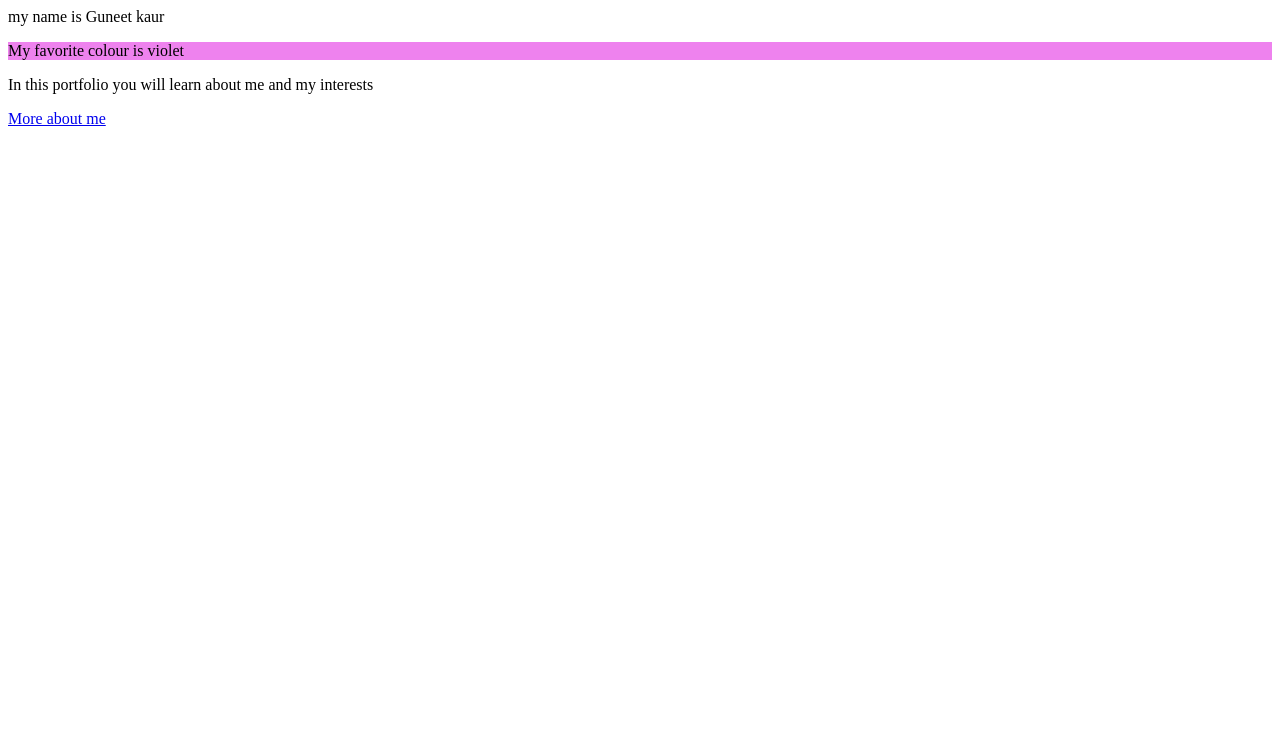
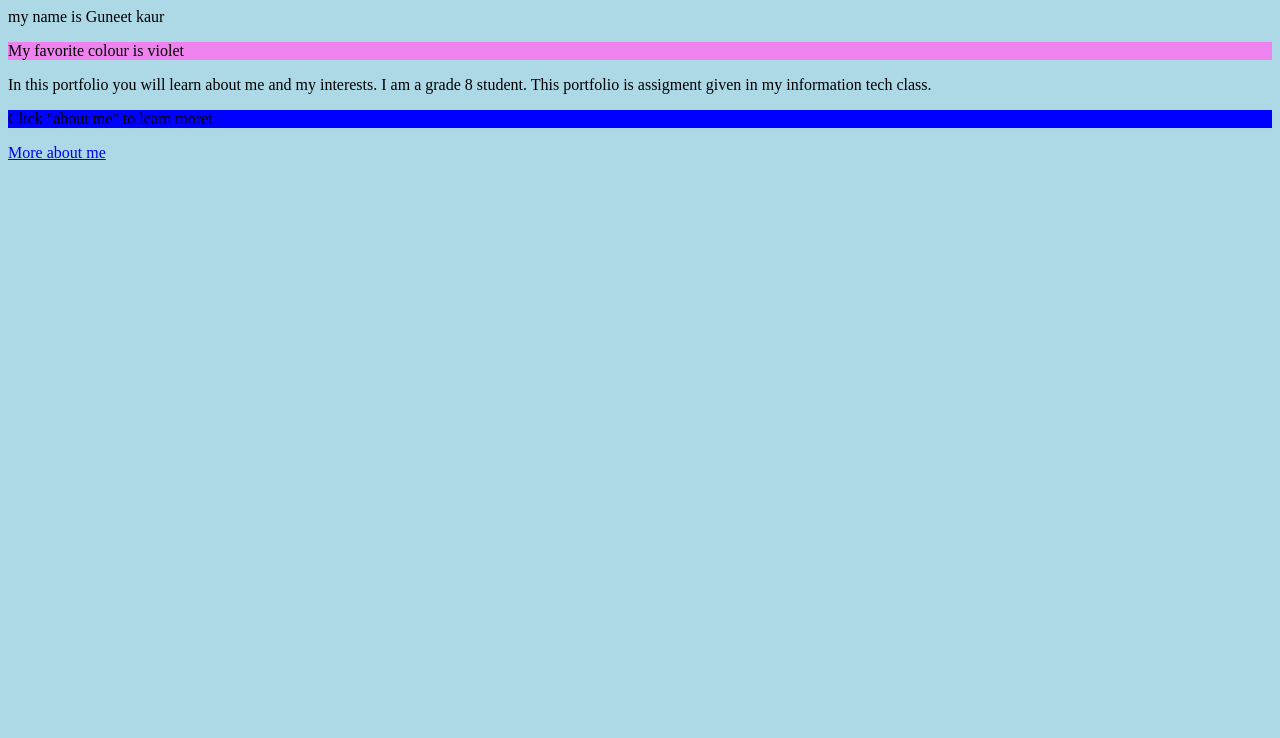
Before and after one commit to guneet403/guneet403.github.io, a plain HTML site: page index.html in a window 1280 px wide. Shown: the part 62-800 px from the top of the page. Drawn offline with Linux system fonts and the light colour scheme.

Commit message:
Update index.html

```diff
--- a/index.html
+++ b/index.html
@@ -3,13 +3,13 @@
 <head>
 <title>index</title>
 </head>
-<body>
+<body style="background-color: lightblue;">
 <h1 style="border:2px solid Violet;">Welcome to my portfolio</h1>
 
   <p>my name is Guneet kaur</p>
 <p style="background-color:violet;">My favorite colour is violet</p>
-<p> In this portfolio you will learn about me and my interests</p>
-
+<p> In this portfolio you will learn about me and my interests. I am a grade 8 student. This portfolio is assigment given in my information tech class. </p>
+<p style="background-color:blue;">Click "about me" to learn moret</p>
 
 
 
```
